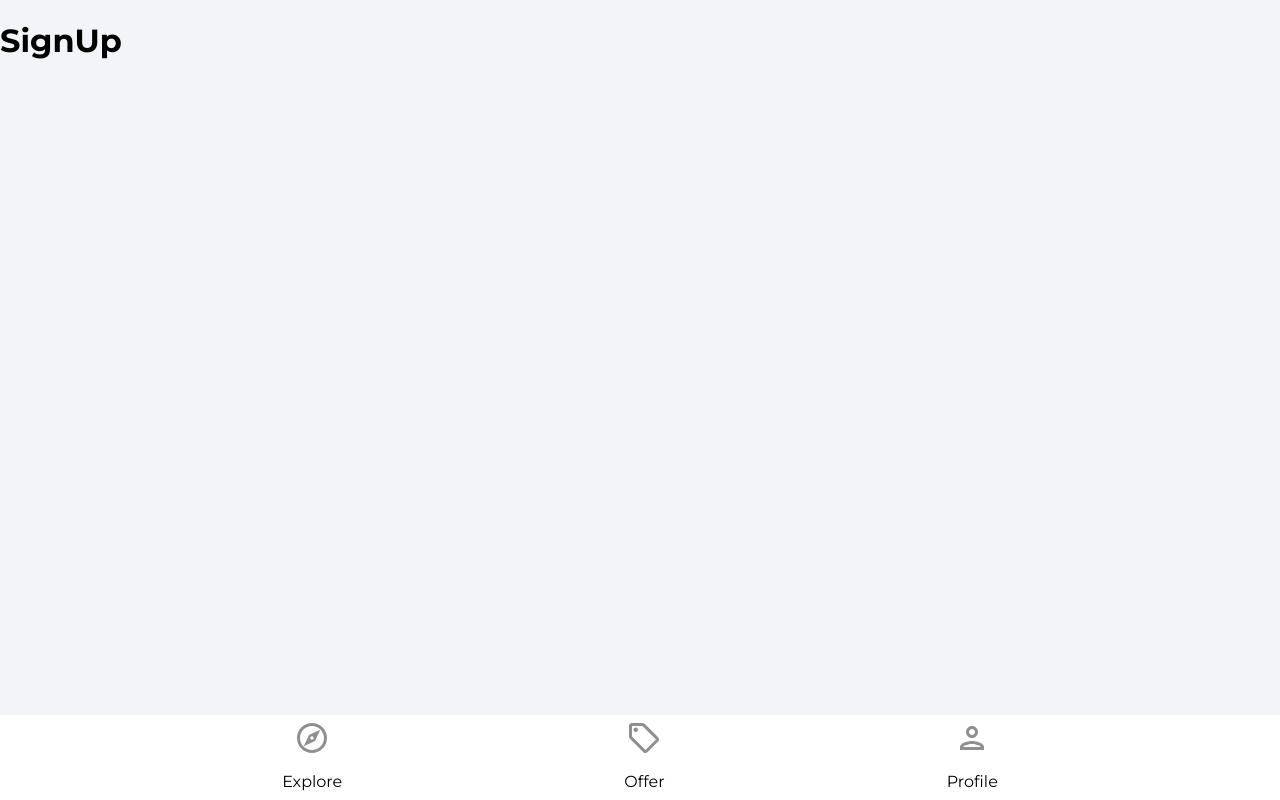
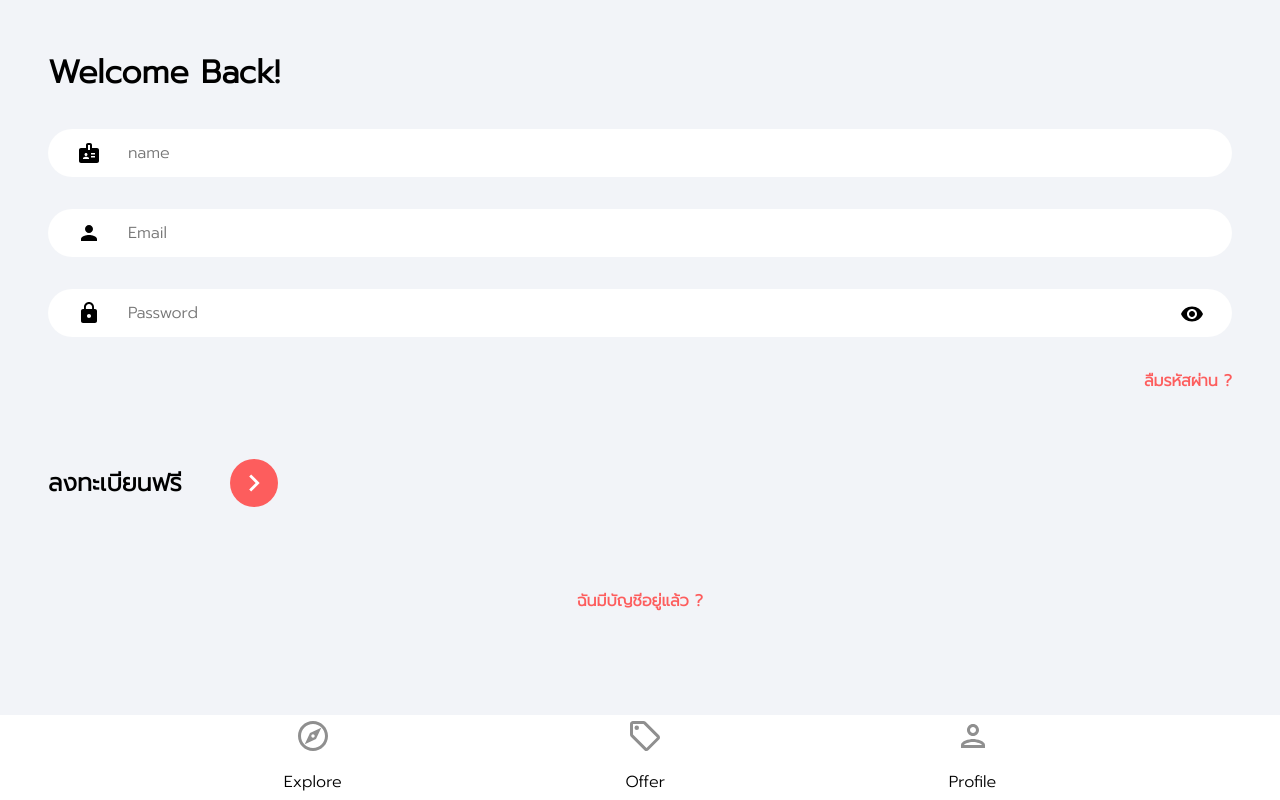
Before and after one commit to meliy-meyada/react-house-marketplace, a React (Create React App) app: page /sign-up in a window 1280 px wide. Built offline with nearby package versions, Linux system fonts and the light colour scheme.

Commit message:
Create UI pages SignIn, SignUp and Design CSS

```diff
--- a/src/index.css
+++ b/src/index.css
@@ -1,4 +1,4 @@
-@import url('https://fonts.googleapis.com/css2?family=Montserrat:wght@200;300;400;500;600;700;800;900&display=swap');
+@import url('https://fonts.googleapis.com/css2?family=Prompt:wght@200;300&display=swap');
 * {
   box-sizing: border-box;
 }
@@ -8,7 +8,7 @@
 }
 
 body {
-  font-family: 'Montserrat', sans-serif;
+  font-family: 'Prompt', sans-serif;
   background-color: #f2f4f8;
   margin: 0;
   box-sizing: border-box;
@@ -37,7 +37,7 @@
   height: 3rem;
   width: 100%;
   outline: none;
-  font-family: 'Montserrat', sans-serif;
+  font-family: 'Prompt', sans-serif;
   padding: 0 3rem;
   font-size: 1rem;
 }
@@ -59,7 +59,7 @@
 
 .primaryButton {
   cursor: pointer;
-  background: #00cc66;
+  background: #FD5D5D;
   border-radius: 1rem;
   padding: 0.85rem 2rem;
   color: #ffffff;
@@ -121,7 +121,7 @@
   width: 64px;
   height: 64px;
   border: 8px solid;
-  border-color: #00cc66 transparent #00cc66 transparent;
+  border-color: #FD5D5D transparent #FD5D5D transparent;
   border-radius: 50%;
   animation: spin 1.2s linear infinite;
 }
@@ -213,7 +213,7 @@
 
 .forgotPasswordLink {
   cursor: pointer;
-  color: #00cc66;
+  color: #FD5D5D;
   font-weight: 600;
   text-align: right;
 }
@@ -253,7 +253,7 @@
   align-items: center;
   width: 3rem;
   height: 3rem;
-  background-color: #00cc66;
+  background-color: #FD5D5D;
   border-radius: 50%;
 }
 @media (min-width: 1024px) {
@@ -290,7 +290,7 @@
 
 .registerLink {
   margin-top: 4rem;
-  color: #00cc66;
+  color: #FD5D5D;
   font-weight: 600;
   text-align: center;
   margin-bottom: 3rem;
@@ -451,7 +451,7 @@
   margin-top: 0.5rem;
   font-weight: 600;
   font-size: 1.1rem;
-  color: #00cc66;
+  color: #FD5D5D;
   margin-bottom: 0;
   display: flex;
   align-items: center;
@@ -524,7 +524,7 @@
 
 .listingType {
   padding: 0.25rem 0.5rem;
-  background-color: #00cc66;
+  background-color: #FD5D5D;
   color: #ffffff;
   border-radius: 2rem;
   display: inline;
@@ -621,11 +621,11 @@
 
 .logOut {
   cursor: pointer;
-  font-family: 'Montserrat', sans-serif;
+  font-family: 'Prompt', sans-serif;
   font-size: 1rem;
   font-weight: 600;
   color: #ffffff;
-  background-color: #00cc66;
+  background-color: #FD5D5D;
   padding: 0.25rem 0.75rem;
   border-radius: 1rem;
 }
@@ -643,7 +643,7 @@
 .changePersonalDetails {
   cursor: pointer;
   font-weight: 600;
-  color: #00cc66;
+  color: #FD5D5D;
 }
 
 .profileCard {
@@ -738,7 +738,7 @@
   align-items: center;
 }
 .formButtonActive {
-  background-color: #00cc66;
+  background-color: #FD5D5D;
   color: #ffffff;
 }
 
@@ -753,7 +753,7 @@
 .formInputFile {
   border: none;
   outline: none;
-  font-family: 'Montserrat', sans-serif;
+  font-family: 'Prompt', sans-serif;
 }
 .formInputSmall,
 .formInputFile {
@@ -793,7 +793,7 @@
   width: 100%;
 }
 .formInputFile::-webkit-file-upload-button {
-  background-color: #00cc66;
+  background-color: #FD5D5D;
   border: none;
   color: #ffffff;
   font-weight: 600;
--- a/src/pages/SignIn.jsx
+++ b/src/pages/SignIn.jsx
@@ -1,11 +1,87 @@
+import { useState } from "react"
+import { Link, useNavigate } from "react-router-dom"
+import {ReactComponent as ArrowRightIcon} from '../assets/svg/keyboardArrowRightIcon.svg'
+import  visibilityIcon from '../assets/svg/visibilityIcon.svg'
 
 function SignIn() {
+    const [showPassword, setShowPassword] = useState(false)
+    const [formData, setFormData] = useState({
+        email: '',
+        password: '',
+    })
+
+    const { email, password } = formData
+
+    const navigate = useNavigate()
+
+    const onChange = (e) => {
+        setFormData((prevState) => ({
+            ...prevState,
+            [e.target.id]: e.target.value,
+
+        }))
+
+    }
+
+
     return (
-        <div>
-            <h1>
-                Sign in
-            </h1>
-        </div>
+        <>
+            <div className="pageContainer">
+                <header>
+                    <p className="pageHeader">
+                        Welcome Back!
+                    </p>
+                </header>
+                <form>
+                    <input
+                        type="email"
+                        className="emailInput"
+                        placeholder="Email"
+                        id="email"
+                        value={email}
+                        onChange={onChange}
+                    />
+                    <div className="passwordInputDiv">
+                        <input
+                            type={showPassword ? 'text' : 'password'}
+                            className="passwordInput"
+                            placeholder="Password"
+                            id="password"
+                            value={password}
+                            onChange={onChange}
+                        />
+                        <img
+                            src={visibilityIcon}
+                            alt="show"
+                            className="showPassword"
+                            onClick={() => setShowPassword((prevState) => !prevState)}
+                        />
+                    </div>
+                    <Link to='/forgot-password' className="forgotPasswordLink">
+                        ลืมรหัสผ่าน ?
+                    </Link>
+
+                    <div className="signInBar">
+                        <p className="signInText">
+                            เข้าสู่ระบบ
+                        </p>
+                        <button className="signInButton">
+                            <ArrowRightIcon
+                                fill="#ffffff"
+                                width='34px'
+                                height='34px'
+                            />
+                        </button>
+                    </div>
+                </form>
+                {/* Google OAuth */}
+
+                <Link to='/sign-up' className='registerLink'>
+                    ต้องการลงทะเบียน ?
+                </Link>
+            </div>
+
+        </>
     )
 }
 
--- a/src/pages/SignUp.jsx
+++ b/src/pages/SignUp.jsx
@@ -1,11 +1,96 @@
+import { useState } from "react"
+import { Link, useNavigate } from "react-router-dom"
+import {ReactComponent as ArrowRightIcon} from '../assets/svg/keyboardArrowRightIcon.svg'
+import  visibilityIcon from '../assets/svg/visibilityIcon.svg'
 
 function SignUp() {
+    const [showPassword, setShowPassword] = useState(false)
+    const [formData, setFormData] = useState({
+        name: '',
+        email: '',
+        password: '',
+    })
+
+    const {name, email, password } = formData
+
+    const navigate = useNavigate()
+
+    const onChange = (e) => {
+        setFormData((prevState) => ({
+            ...prevState,
+            [e.target.id]: e.target.value,
+
+        }))
+
+    }
+
+
     return (
-        <div>
-            <h1>
-                SignUp
-            </h1>
-        </div>
+        <>
+            <div className="pageContainer">
+                <header>
+                    <p className="pageHeader">
+                        Welcome Back!
+                    </p>
+                </header>
+                <form>
+                    <input
+                        type="text"
+                        className="nameInput"
+                        placeholder="name"
+                        id="name"
+                        value={name}
+                        onChange={onChange}
+                    />
+                    <input
+                        type="email"
+                        className="emailInput"
+                        placeholder="Email"
+                        id="email"
+                        value={email}
+                        onChange={onChange}
+                    />
+                    <div className="passwordInputDiv">
+                        <input
+                            type={showPassword ? 'text' : 'password'}
+                            className="passwordInput"
+                            placeholder="Password"
+                            id="password"
+                            value={password}
+                            onChange={onChange}
+                        />
+                        <img
+                            src={visibilityIcon}
+                            alt="show"
+                            className="showPassword"
+                            onClick={() => setShowPassword((prevState) => !prevState)}
+                        />
+                    </div>
+                    <Link to='/forgot-password' className="forgotPasswordLink">
+                        ลืมรหัสผ่าน ?
+                    </Link>
+
+                    <div className="signUpBar">
+                        <p className="signUpText">
+                            ลงทะเบียนฟรี
+                        </p>
+                        <button className="signUpButton">
+                            <ArrowRightIcon
+                                fill="#ffffff"
+                                width='34px'
+                                height='34px'
+                            />
+                        </button>
+                    </div>
+                </form>
+                {/* Google OAuth */}
+
+                <Link to='/sign-in' className='registerLink'>
+                    ฉันมีบัญชีอยู่แล้ว ?
+                </Link>
+            </div>
+
+        </>
     )
 }
 
```
